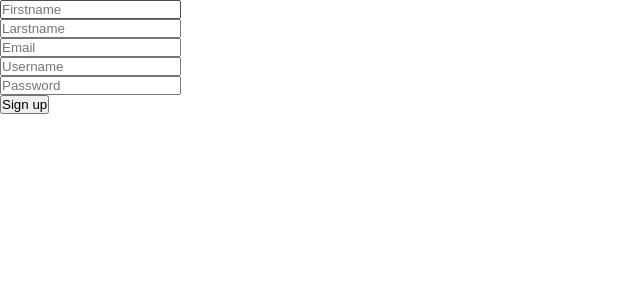
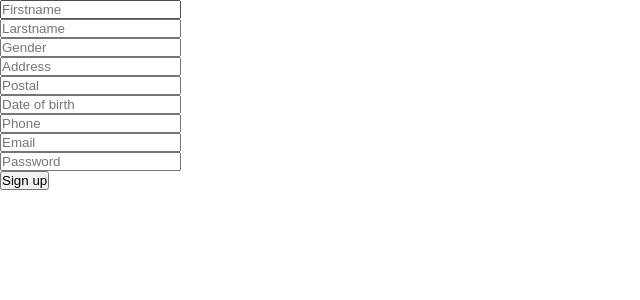
Before and after one commit to AnnicaF/chefmee, a PHP site: page /register.php in a window 1280 px wide. Shown: the top 300 px of the page, without its empty margins (0-640 px from the left). Run offline with PHP 8.4, Linux system fonts and the light colour scheme.

Commit message:
Update a register.php

```diff
--- a/register.php
+++ b/register.php
@@ -14,9 +14,17 @@
 <br>
 <input type="text" name="last" placeholder="Larstname">
 <br>
-<input type="text" name="email" placeholder="Email">
+<input type="text" name="gender" placeholder="Gender">
 <br>
-<input type="text" name="uid" placeholder="Username">
+<input type="text" name="address" placeholder="Address">
+<br>
+<input type="password" name="postal" placeholder="Postal">
+<br>
+<input type="password" name="dof" placeholder="Date of birth">
+<br>
+<input type="password" name="phone" placeholder="Phone">
+<br>
+<input type="password" name="email" placeholder="Email">
 <br>
 <input type="password" name="pwd" placeholder="Password">
 <br>
```
